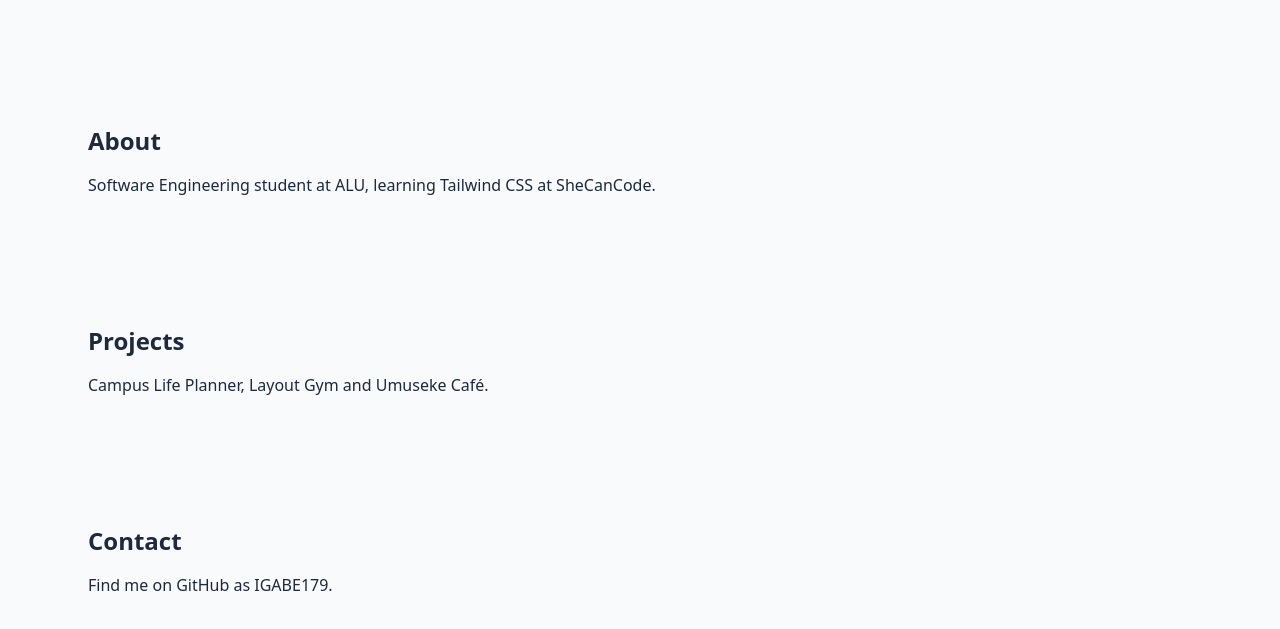
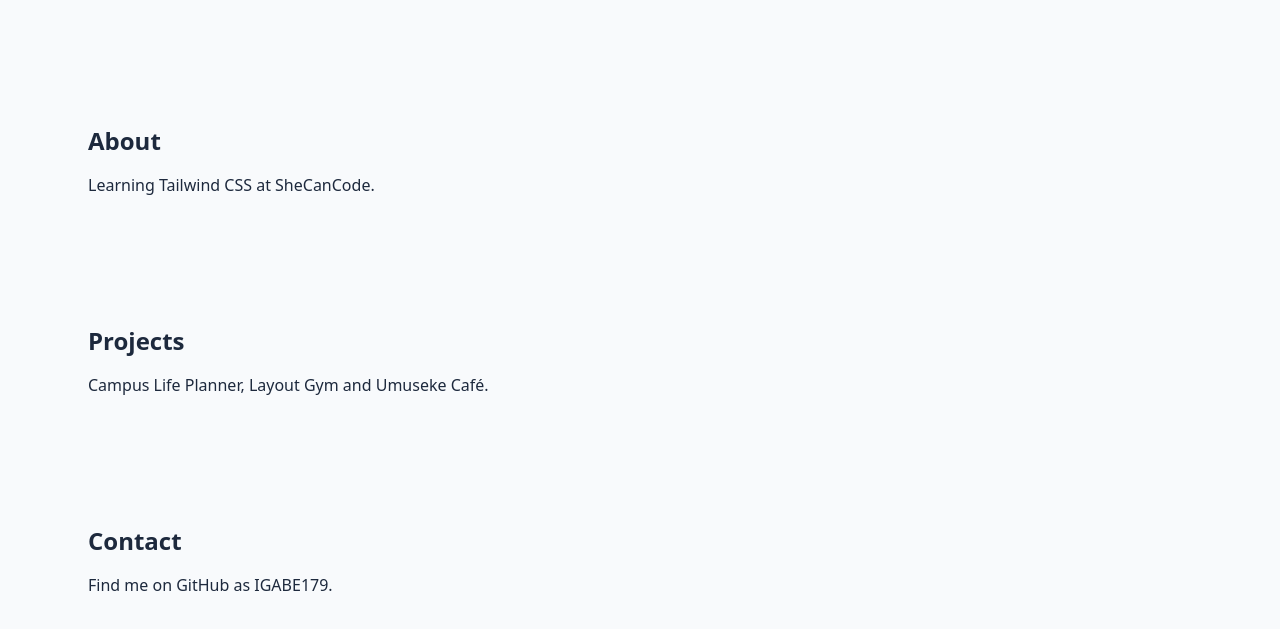
Before and after one commit to IGABE179/responsive-navbar, a plain HTML site: page index.html in a window 1280 px wide. Shown: the part 215-844 px from the top of the page. Drawn offline with nearby package versions, Linux system fonts and the light colour scheme.

Commit message:
Update index.html

```diff
--- a/index.html
+++ b/index.html
@@ -36,7 +36,7 @@
     </section>
     <section id="about" class="py-16">
       <h2 class="text-2xl font-semibold">About</h2>
-      <p class="mt-4">Software Engineering student at ALU, learning Tailwind CSS at SheCanCode.</p>
+      <p class="mt-4">Learning Tailwind CSS at SheCanCode.</p>
     </section>
     <section id="projects" class="py-16">
       <h2 class="text-2xl font-semibold">Projects</h2>
```
